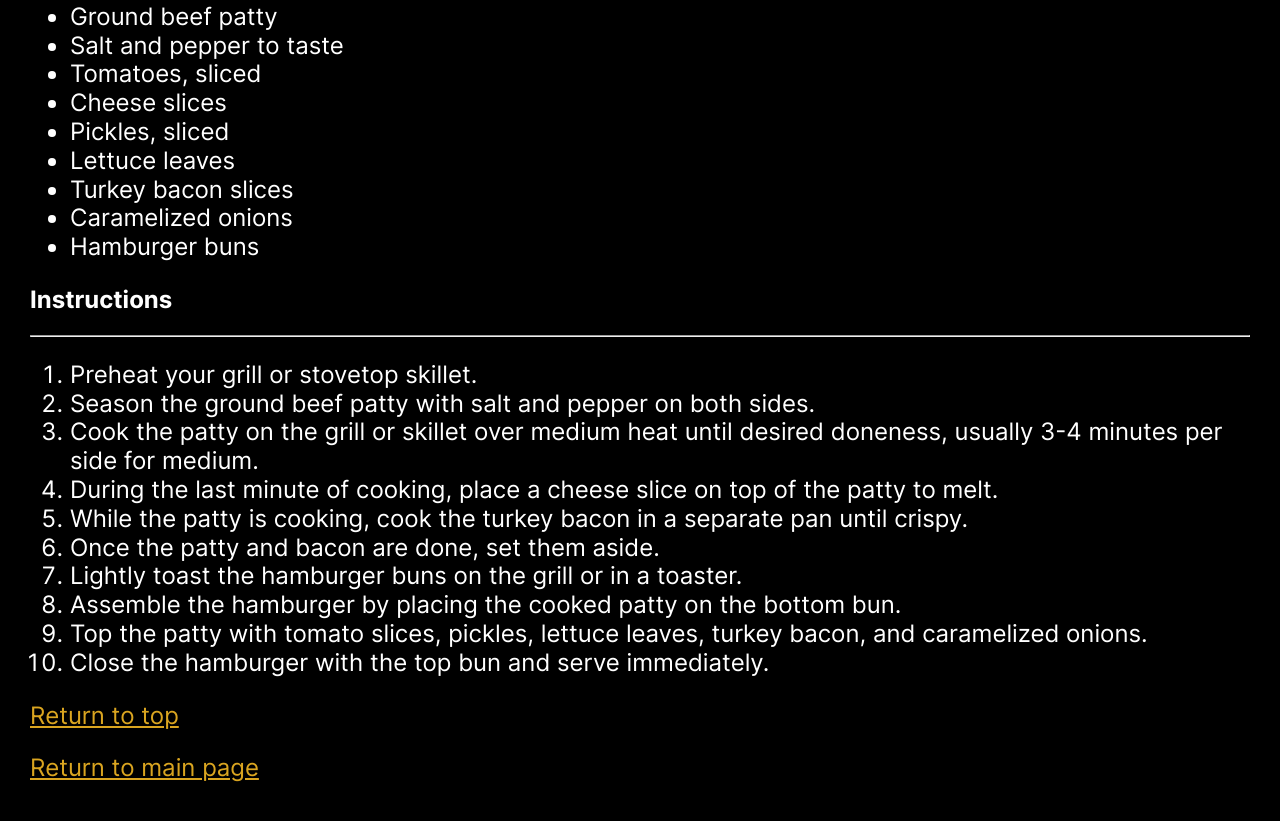
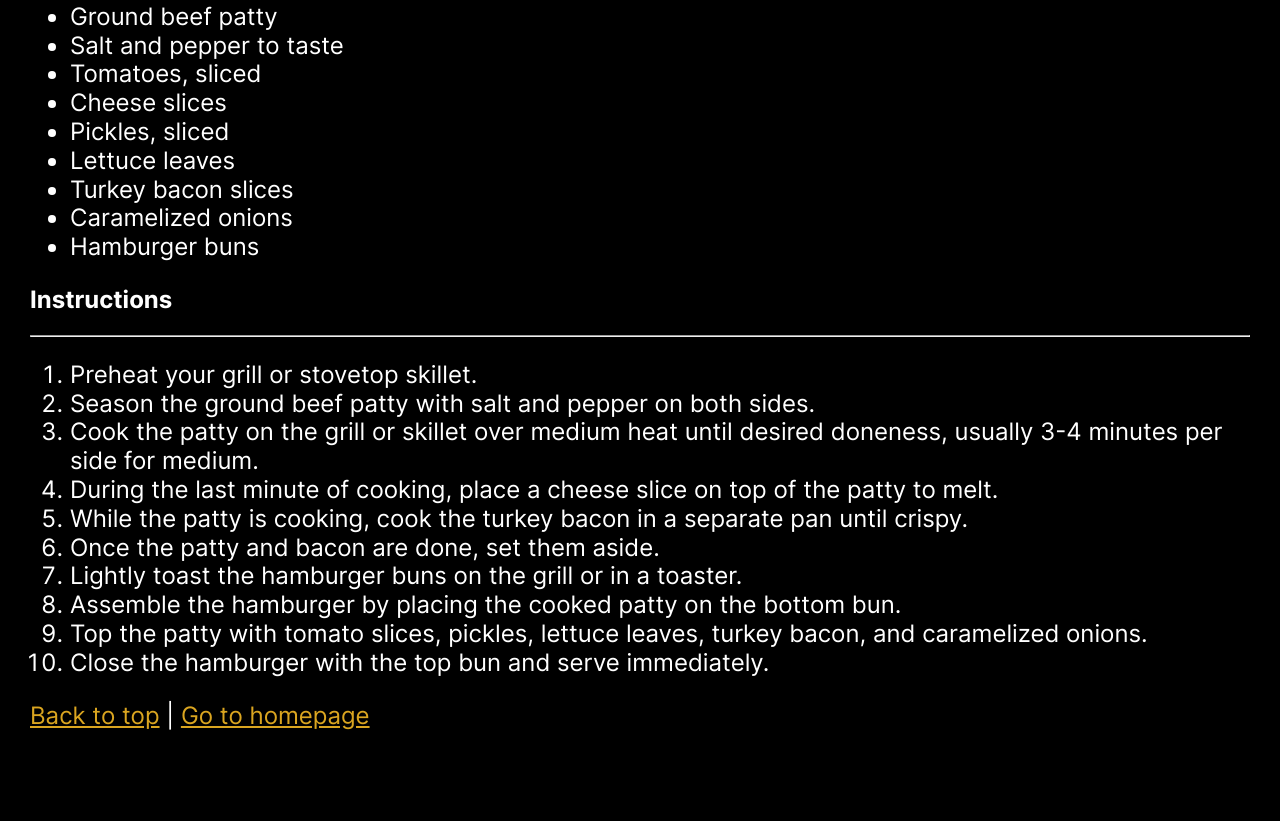
Before and after one commit to petrichorist/buns-recipes, a plain HTML site: page recipes/hamburger.html in a window 1280 px wide. Shown: the part 1087-1908 px from the top of the page. After the commit the page ends 1857 px from the top, so only its background shows below. Drawn offline with Linux system fonts and the light colour scheme.

Commit message:
Fix awkward navigation links

```diff
--- a/recipes/hamburger.html
+++ b/recipes/hamburger.html
@@ -53,8 +53,9 @@
       <li>Close the hamburger with the top bun and serve immediately.</li>
     </ol>
 
-    <a href="#header">Return to top</a>
-    <p></p>
-    <a href="../index.html">Return to main page</a>
+    <p>
+      <a href="#header">Back to top</a> |
+      <a href="../index.html">Go to homepage</a>
+    </p>
   </body>
 </html>
```
Also changed, not shown: recipes/japanese-beef-stir-fry.html (+4 -3 lines), recipes/lasagna.html (+4 -3 lines).
